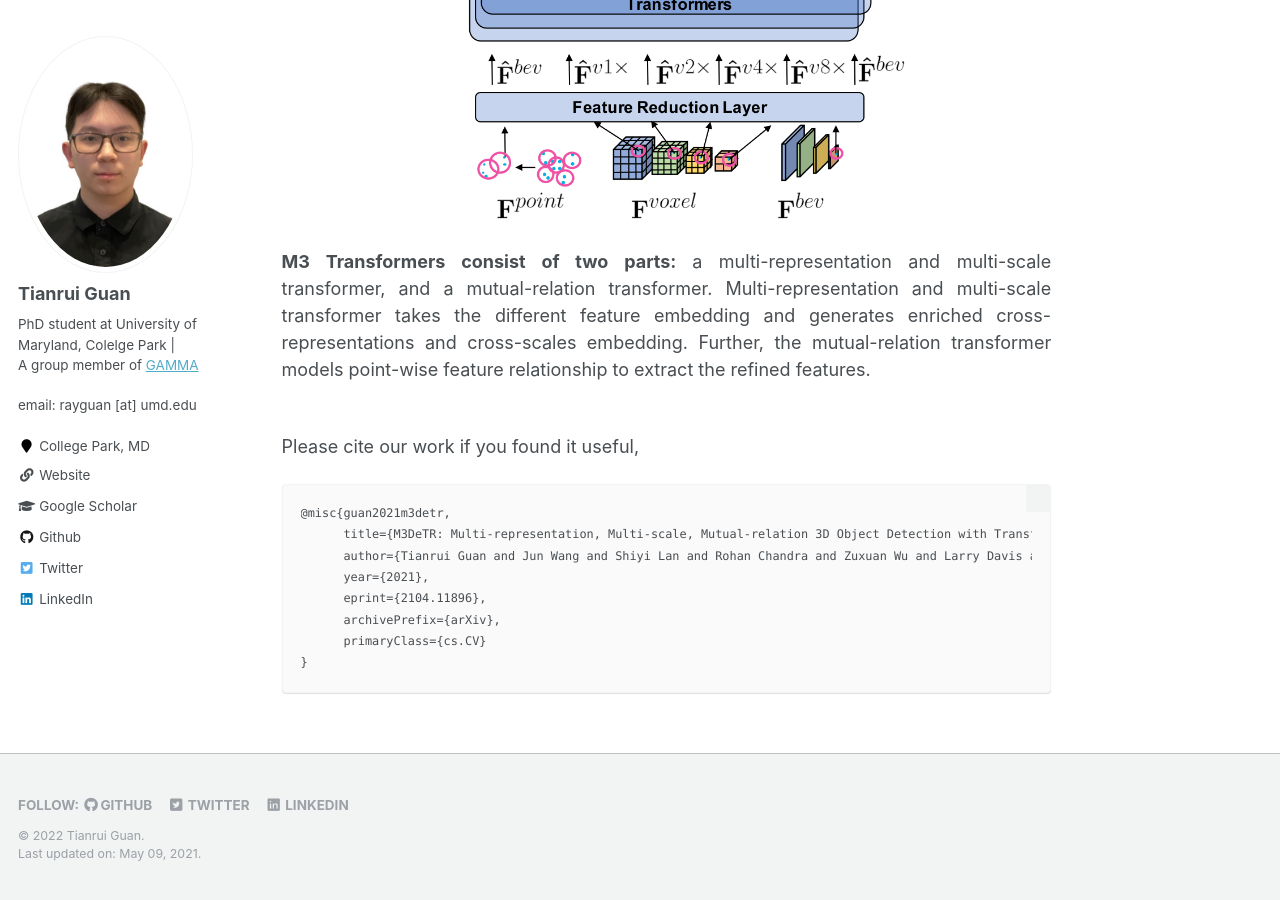
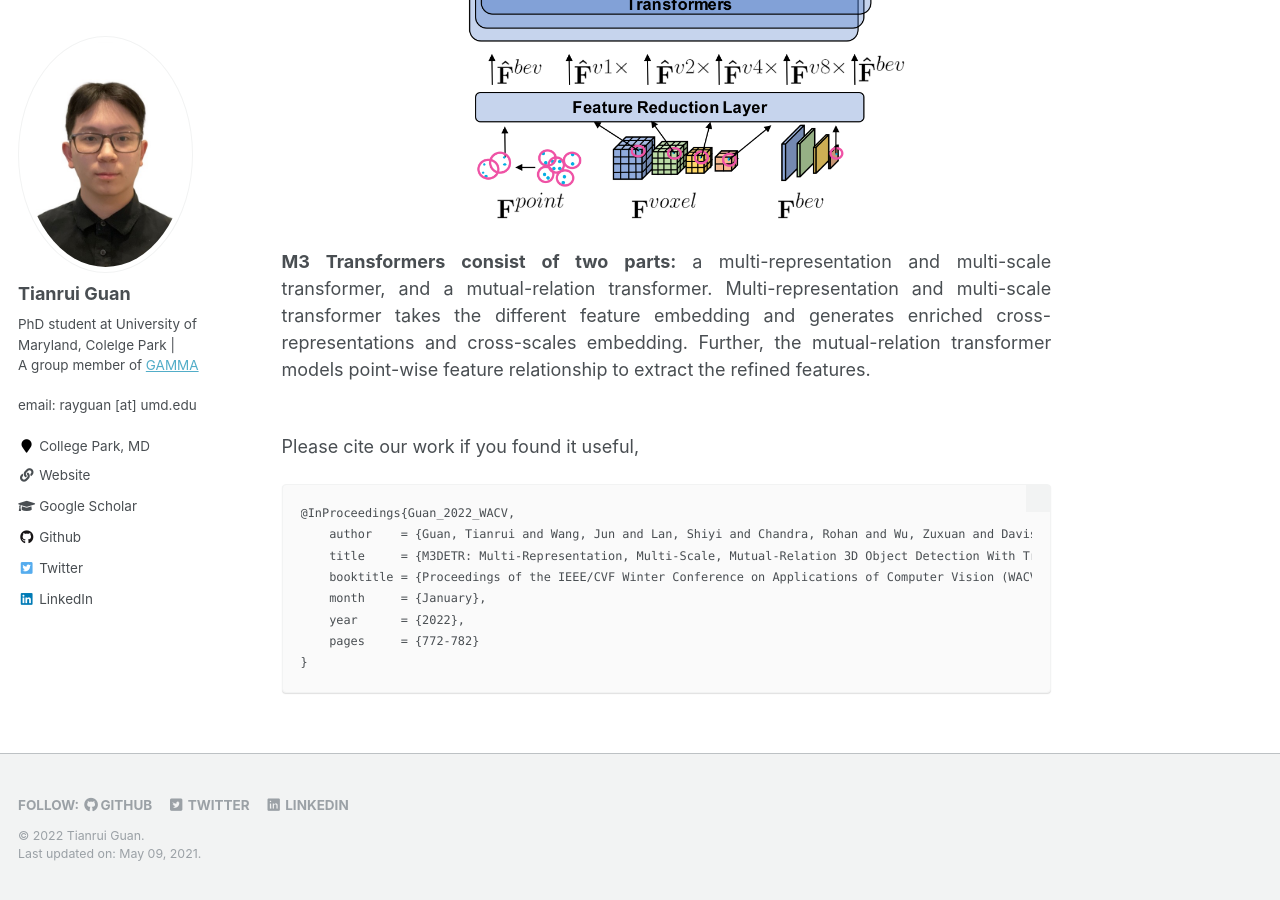
Before and after one commit to rayguan97/rayguan97.github.io, a Jekyll site: the page built from _publications/2021-04-24-M3DeTR.md, in a window 1280 px wide and 900 px high, scrolled down 2210 px. Built offline with Jekyll 4.4.1, drawn with Linux system fonts in a browser that asks for light colours; some of the changed text lies outside the part shown.

Commit message:
Update 2021-04-24-M3DeTR.md

````diff
--- a/_publications/2021-04-24-M3DeTR.md
+++ b/_publications/2021-04-24-M3DeTR.md
@@ -4,7 +4,7 @@ collection: publications
 permalink: /publication/2021-04-24-M3DeTR
 excerpt: 'We present a novel architecture for 3D object detection, M3DeTR, which combines different point cloud representations (raw, voxels, bird-eye view) with different feature scales based on multi-scale feature pyramids. M3DeTR is the first approach that unifies multiple point cloud representations, feature scales, as well as models mutual relationships between point clouds simultaneously using transformers. Our method achieves state-of-the-art performance on the KITTI 3D object detection dataset and Waymo Open Dataset.'
 date: 2021-04-24
-venue: 'WACV 2020: Winter Conference on Applications of Computer Vision'
+venue: 'WACV 2022: Winter Conference on Applications of Computer Vision'
 paperurl: 'http://rayguan97.github.io/files/m3detr.pdf'
 teaser: '../images/m3detr_teaser.png'
 authors: "<b>Tianrui Guan*</b>, Jun Wang*, Shiyi Lan, Rohan Chandra, Zuxuan Wu, Larry Davis, Dinesh Manocha"
@@ -47,12 +47,12 @@ relationship to extract the refined features. </div>
 Please cite our work if you found it useful,
 
 ```
-@misc{guan2021m3detr,
-      title={M3DeTR: Multi-representation, Multi-scale, Mutual-relation 3D Object Detection with Transformers},
-      author={Tianrui Guan and Jun Wang and Shiyi Lan and Rohan Chandra and Zuxuan Wu and Larry Davis and Dinesh Manocha},
-      year={2021},
-      eprint={2104.11896},
-      archivePrefix={arXiv},
-      primaryClass={cs.CV}
+@InProceedings{Guan_2022_WACV,
+    author    = {Guan, Tianrui and Wang, Jun and Lan, Shiyi and Chandra, Rohan and Wu, Zuxuan and Davis, Larry and Manocha, Dinesh},
+    title     = {M3DETR: Multi-Representation, Multi-Scale, Mutual-Relation 3D Object Detection With Transformers},
+    booktitle = {Proceedings of the IEEE/CVF Winter Conference on Applications of Computer Vision (WACV)},
+    month     = {January},
+    year      = {2022},
+    pages     = {772-782}
 }
 ```
````
